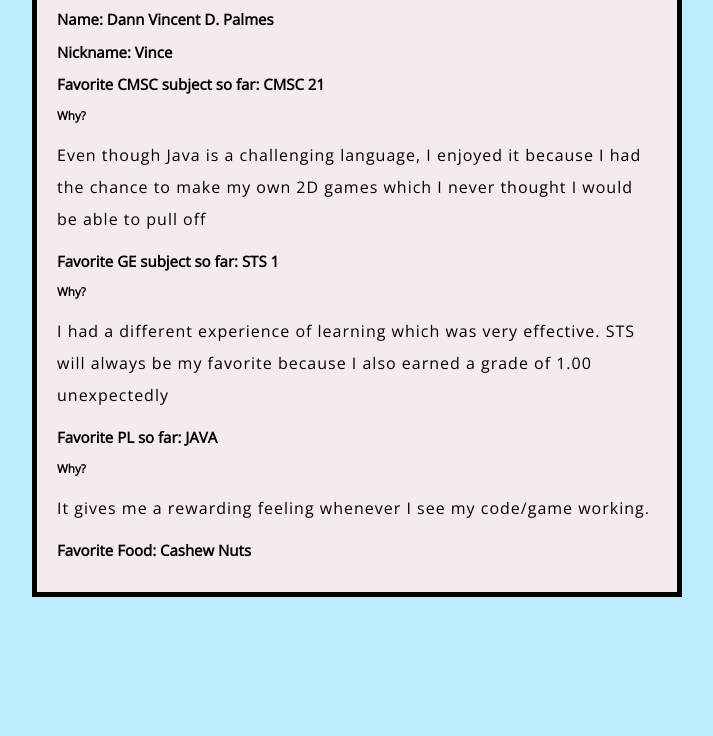
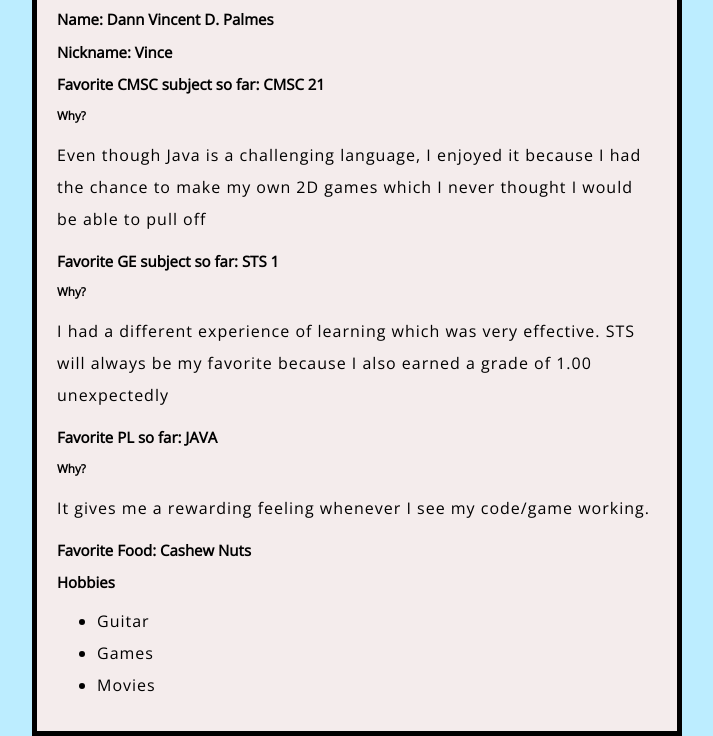
Before and after one commit to dpalmes1899/Exercise-1, a plain HTML site: page index.html in a window 1280 px wide. Shown: the part 212-948 px from the top of the page, without its empty margins (283-996 px from the left). Before the commit the page ends 809 px from the top, so only its background shows below. Drawn offline with nearby package versions, Linux system fonts and the light colour scheme.

Commit message:
Added new branch named hobbies

```diff
--- a/index.html
+++ b/index.html
@@ -26,6 +26,14 @@
 
     <h2>Favorite Food: Cashew Nuts</h2>
 
+    <h2> Hobbies </h2>
+    <ul>
+      <li>Guitar</li>
+      <li>Games</li>
+      <li>Movies</li>
+    </ul>
+
+
 
 
   </body>
```
